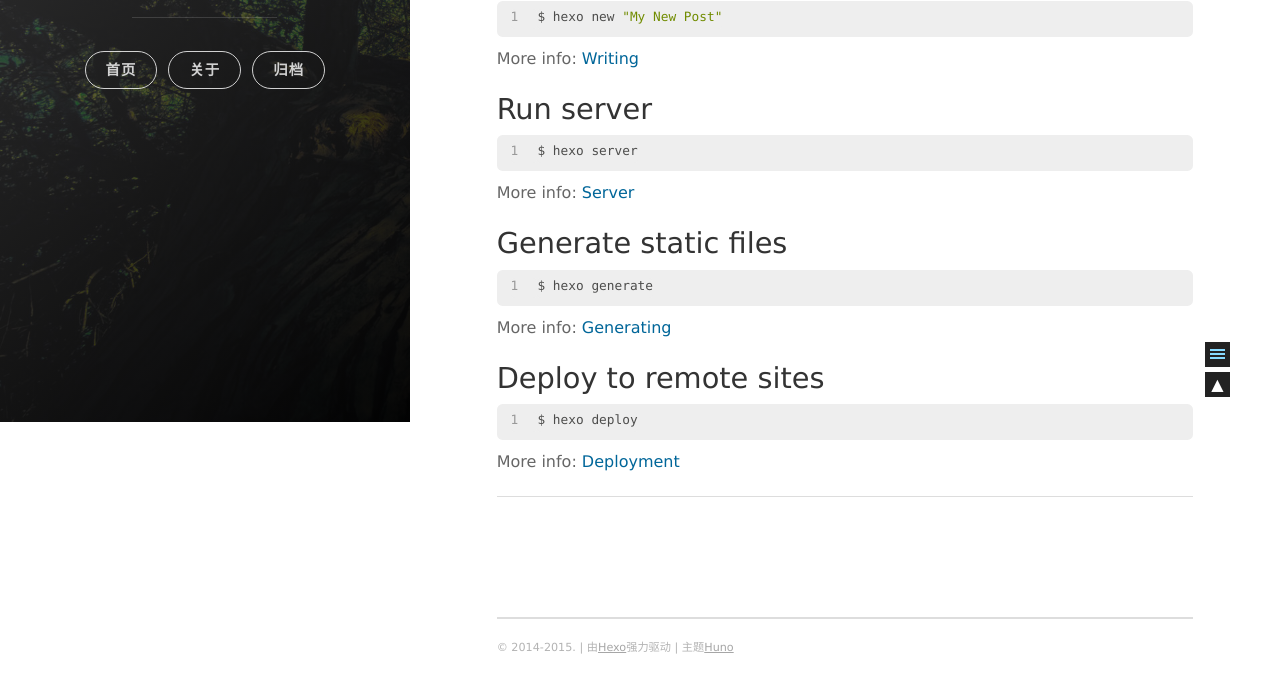
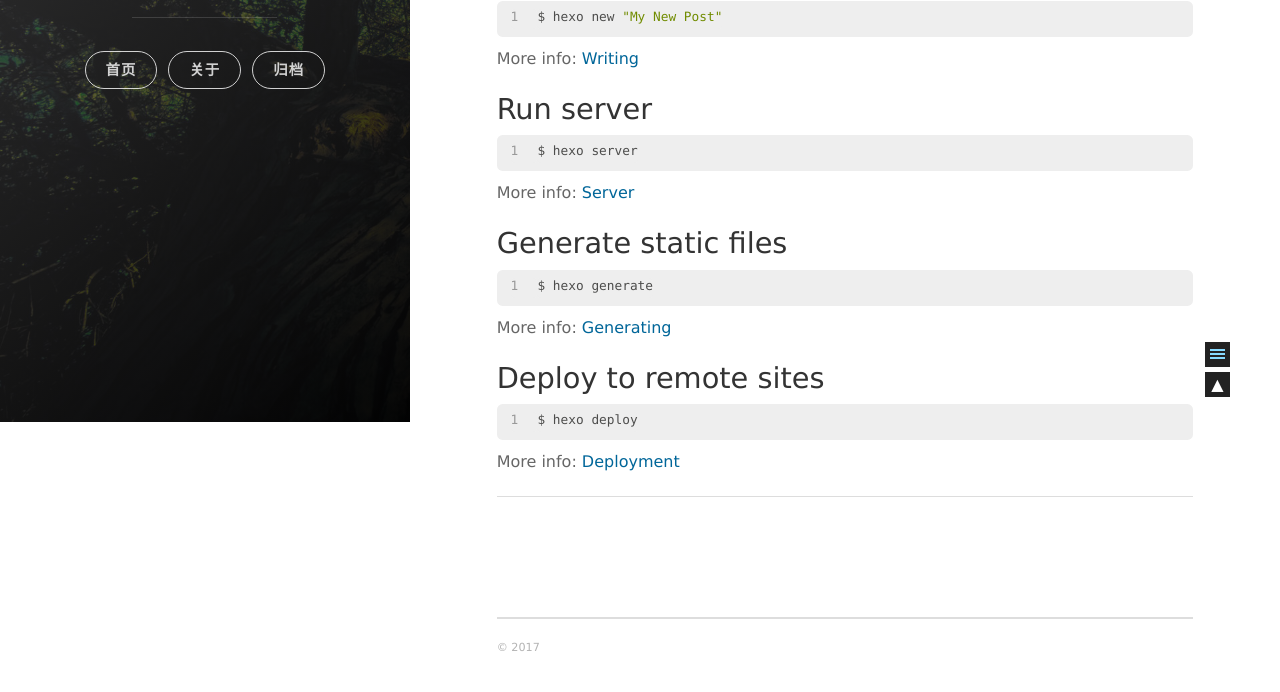
Before and after one commit to gaozhilai/gaozhilai.github.io, a plain HTML site: page 2017/10/18/hello-world/index.html in a window 1280 px wide. Shown: the part 378-1070 px from the top of the page. Drawn offline with nearby package versions, Linux system fonts and the light colour scheme; some packages are replaced by stand-ins of ours.

Commit message:
Site updated: 2017-10-18 14:31:29

```diff
--- a/2017/10/18/hello-world/index.html
+++ b/2017/10/18/hello-world/index.html
@@ -195,7 +195,7 @@ classes that you can use:
 
             <footer class="footer">
 
-    <span class="footer__copyright">&copy; 2014-2015. | 由<a href="https://hexo.io/">Hexo</a>强力驱动 | 主题<a href="https://github.com/someus/huno">Huno</a></span>
+    <span class="footer__copyright">&copy; 2017
 
 </footer>
         </div>
```
Also changed, not shown: about/index.html (+1 -1 lines), archive/index.html (+1 -1 lines), archives/2017/10/index.html (+1 -1 lines), archives/2017/index.html (+1 -1 lines), archives/index.html (+1 -1 lines), index.html (+1 -1 lines).
